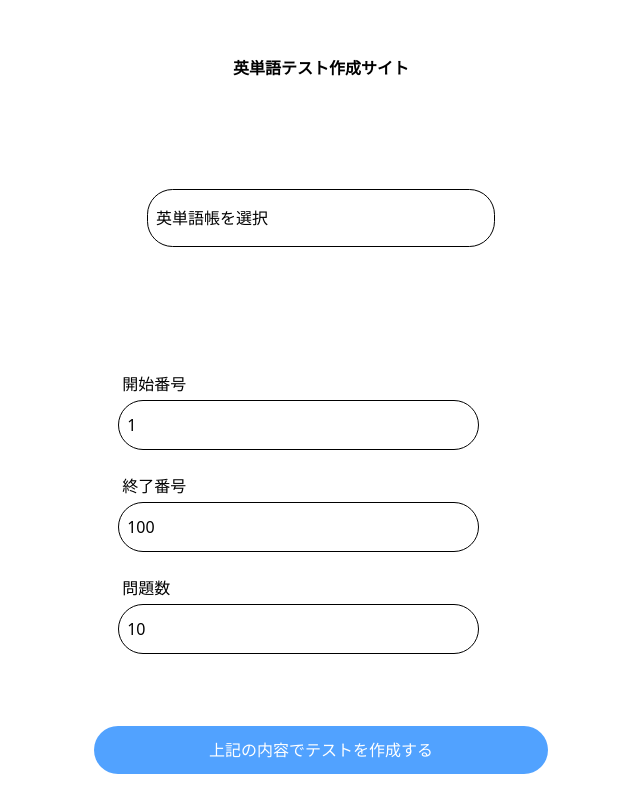
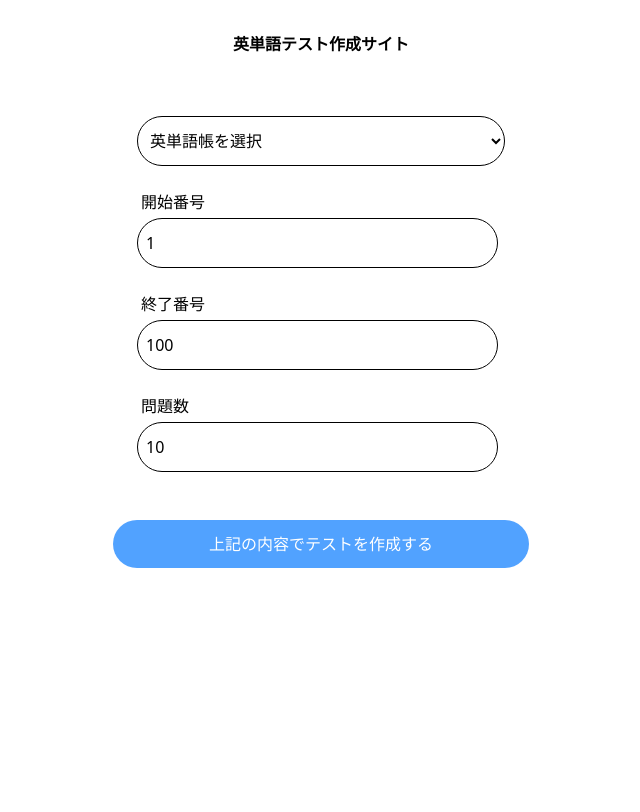
Before and after one commit to bechibechimaru/english_word_test, a React (Vite) app in the folder front/: page / in a window 1280 px wide. Shown: the top 812 px of the page, without its empty margins (319-959 px from the left). Built offline with nearby package versions, Linux system fonts and the light colour scheme.

Commit message:
fix_feat:selectタグの修正完了

```diff
--- a/front/src/pages/MainPage.tsx
+++ b/front/src/pages/MainPage.tsx
@@ -82,12 +82,13 @@ const MainPage = () => {
     };
 
     return (
-        <div className="grid place-content-center m-6">
+        <div className="grid place-content-center">
             <Header />
 
-                <div className="m-[6vw]">
+                <div className="mx-6 content-center">
+                    <div className="m-6">
                         <select
-                        className="border appearance-none text-light py-4 pl-2 pr-20 rounded-[2vw]"
+                            className="mt-1 py-3 pl-2 pr-20 border rounded-[2vw]"
                             value={englishWordBook}
                             onChange={(e) => setEnglishWordBook(e.target.value)}
                         >
@@ -96,7 +97,6 @@ const MainPage = () => {
                         </select>
                     </div>
 
-                <div className="m-6 content-center">
                     <div className="m-6 ">
                         <div className="pl-1">
                             開始番号
```
Lines whose indentation alone changed are shown as unchanged.
